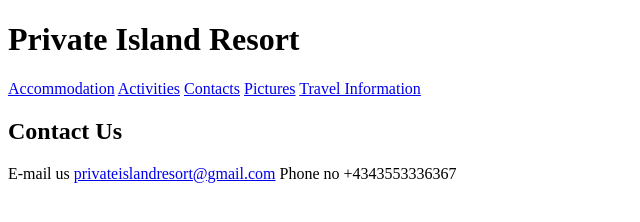
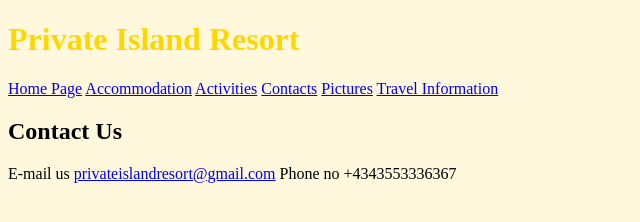
Before and after one commit to Aboiyonn/resort, a plain HTML site: page contacts.html in a window 1280 px wide. Shown: the whole page, without its empty margins (0-640 px from the left). Drawn offline with Linux system fonts and the light colour scheme.

Commit message:
adding home page

```diff
--- a/contacts.html
+++ b/contacts.html
@@ -9,6 +9,7 @@
     </head>
     <body>
         <h1>Private Island Resort</h1>
+        <a href="/index.html">Home Page</a>
         <a href="accommodations.html">Accommodation</a>
         <a href="activities.html">Activities</a>
         <a href="contacts.html">Contacts</a>
--- a/css/styles.css
+++ b/css/styles.css
@@ -0,0 +1,11 @@
+body{
+  background-color: cornsilk;
+}
+h1{
+  font-family: 'Times New Roman', Times, serif;
+  color: gold;
+  font-style: normal;
+}
+h2{
+  font-style: normal;
+}
```
Also changed, not shown: accommodations.html (+1 -0 lines), activities.html (+1 -0 lines), index.html (+1 -0 lines), pictures.html (+2 -0 lines), travel_info.html (+1 -0 lines).
